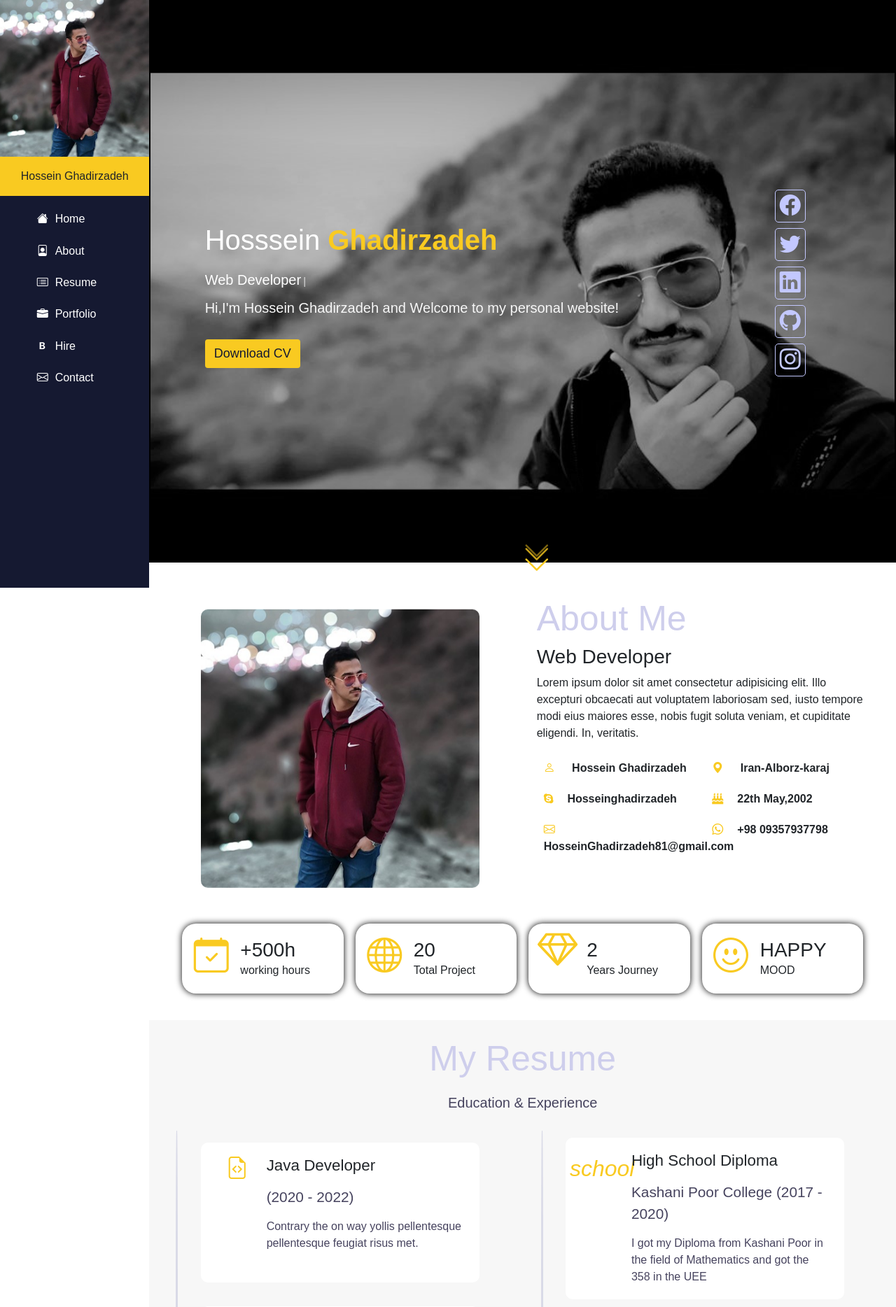
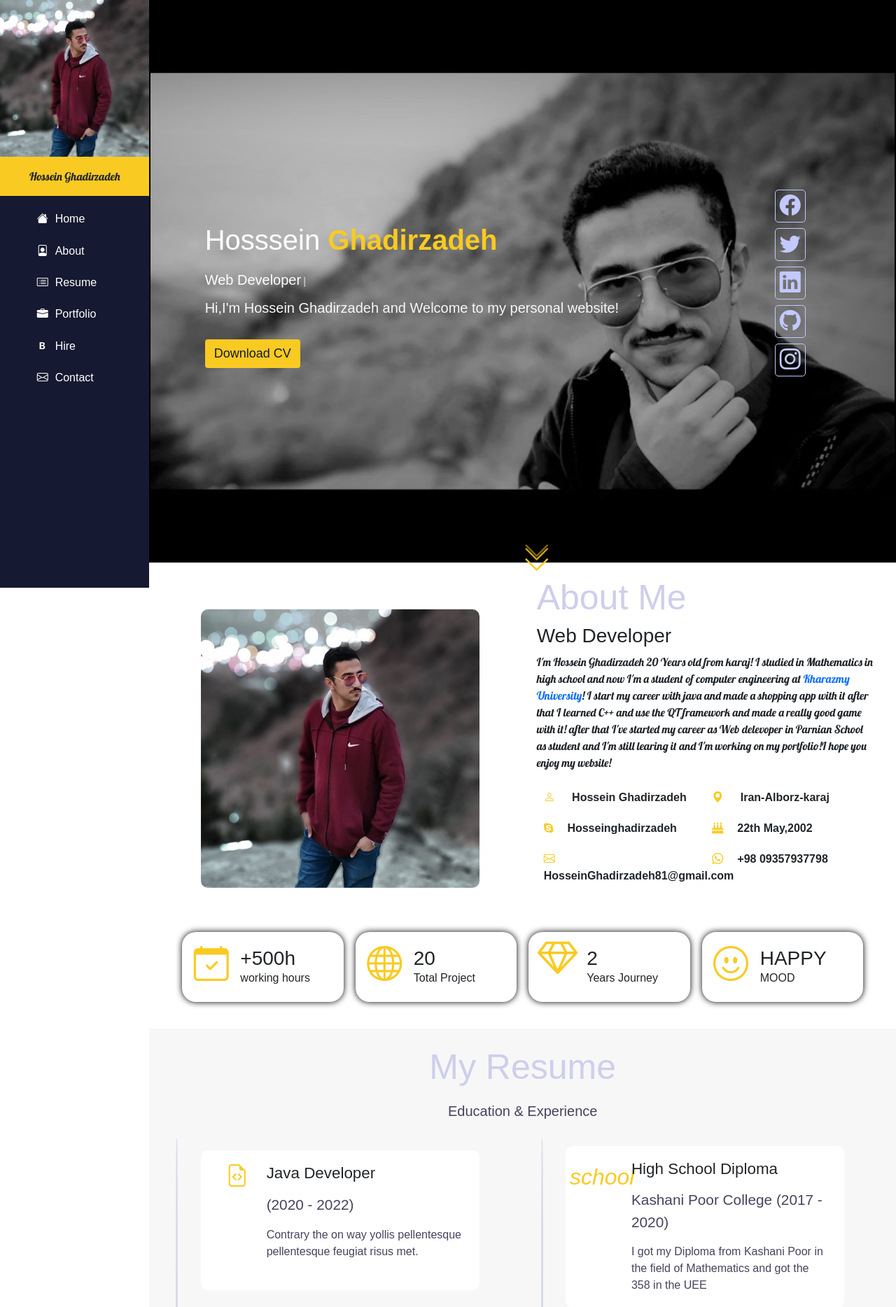
Before and after one commit to Hosseinghadirzadeh/My-Site, a PHP site: page / in a window 1280 px wide. Shown: the top 1868 px of the page at 70% size. Run offline with PHP 8.4, Linux system fonts and the light colour scheme; some libraries are stand-ins or nearby versions; some web fonts are replaced.

Commit message:
editted 02

```diff
--- a/css/style.css
+++ b/css/style.css
@@ -66,6 +66,7 @@ header {
 
 header .logo {
   height: 35%;
+  font-family: "Lobster", cursive;
 }
 
 header .logo > figure {
@@ -1125,8 +1126,8 @@ footer .footer-inner > div > p {
 footer .footer-inner > div > ul > li > a > i {
   font-size: 30px;
   padding: 5px;
-  -webkit-transition: all .4s;
-  transition: all .4s;
+  -webkit-transition: all 0.4s;
+  transition: all 0.4s;
 }
 
 footer .footer-inner > div > ul > li {
@@ -1142,4 +1143,20 @@ footer .footer-inner > div > ul > li:hover {
 footer .footer-inner > div > ul > li:hover > a > i {
   color: white;
 }
+
+#chart > li {
+  -webkit-transition: all 0.4s;
+  transition: all 0.4s;
+}
+
+#chart > li:hover {
+  -webkit-transform: scale(1.03);
+          transform: scale(1.03);
+  -webkit-box-shadow: 0 0 15px #f9ca21;
+          box-shadow: 0 0 15px #f9ca21;
+}
+
+#bio {
+  font-family: 'Lobster', cursive;
+}
 /*# sourceMappingURL=style.css.map */
--- a/css/style.scss
+++ b/css/style.scss
@@ -57,7 +57,7 @@ header {
     .logo {
         @extend .bt;
         height: 35%;
-
+        font-family: "Lobster", cursive;
         > figure {
             height: 80%;
             @extend .bt;
@@ -921,7 +921,7 @@ footer {
                 > li > a > i {
                     font-size: 30px;
                     padding: 5px;
-                    transition: all .4s;
+                    transition: all 0.4s;
                 }
                 > li {
                     border-radius: 50px;
@@ -939,3 +939,16 @@ footer {
         }
     }
 }
+#chart {
+    > li {
+        transition: all 0.4s;
+        &:hover {
+            transform: scale(1.03);
+            box-shadow: 0 0 15px $yellow;
+        }
+    }
+}
+
+#bio{
+    font-family: 'Lobster', cursive;
+}
--- a/index.html
+++ b/index.html
@@ -109,9 +109,14 @@
                             <div class="col-12 col-sm-6" id="About">
                                 <h2 class="col-12 ">About Me</h2>
                                 <h3 class="col-12">Web Developer</h3>
-                                <p class="col-12">Lorem ipsum dolor sit amet consectetur adipisicing elit. Illo
-                                    excepturi obcaecati aut voluptatem laboriosam sed, iusto tempore modi eius maiores
-                                    esse, nobis fugit soluta veniam, et cupiditate eligendi. In, veritatis.</p>
+                                <p class="col-12" id="bio">I'm Hossein Ghadirzadeh 20 Years old from karaj!
+                                    I studied in Mathematics in high school and now I'm a student of computer
+                                    engineering at <a href="https://khu.ac.ir/">Kharazmy University</a>!
+                                    I start my career with java and made a shopping app with it after that I learned C++
+                                    and use the QT framework and made a really good game with it!
+                                    after that I've started my career as Web delevoper in Parnian School as student and
+                                    I'm still learing it and I'm working on my portfolio!I hope you enjoy my website!</p>
+                                </p>
                                 <ul class="address row col-12">
                                     <li class="col-12 col-sm-6"><i class="bi bi-person"></i> Hossein Ghadirzadeh</li>
                                     <li class="col-12 col-sm-6"><i class="bi bi-geo-alt-fill"></i> Iran-Alborz-karaj
@@ -286,7 +291,7 @@
                     <div class="container-fluid container-xxl  border-danger">
                         <div class="row row5-inner">
                             <div class="rowtitle">
-                                <h2  id="resume">My Portfolio</h2>
+                                <h2 id="resume">My Portfolio</h2>
                                 <p>Awesome Works</p>
                             </div>
                             <section>
```
Also changed, not shown: 1 other file.
